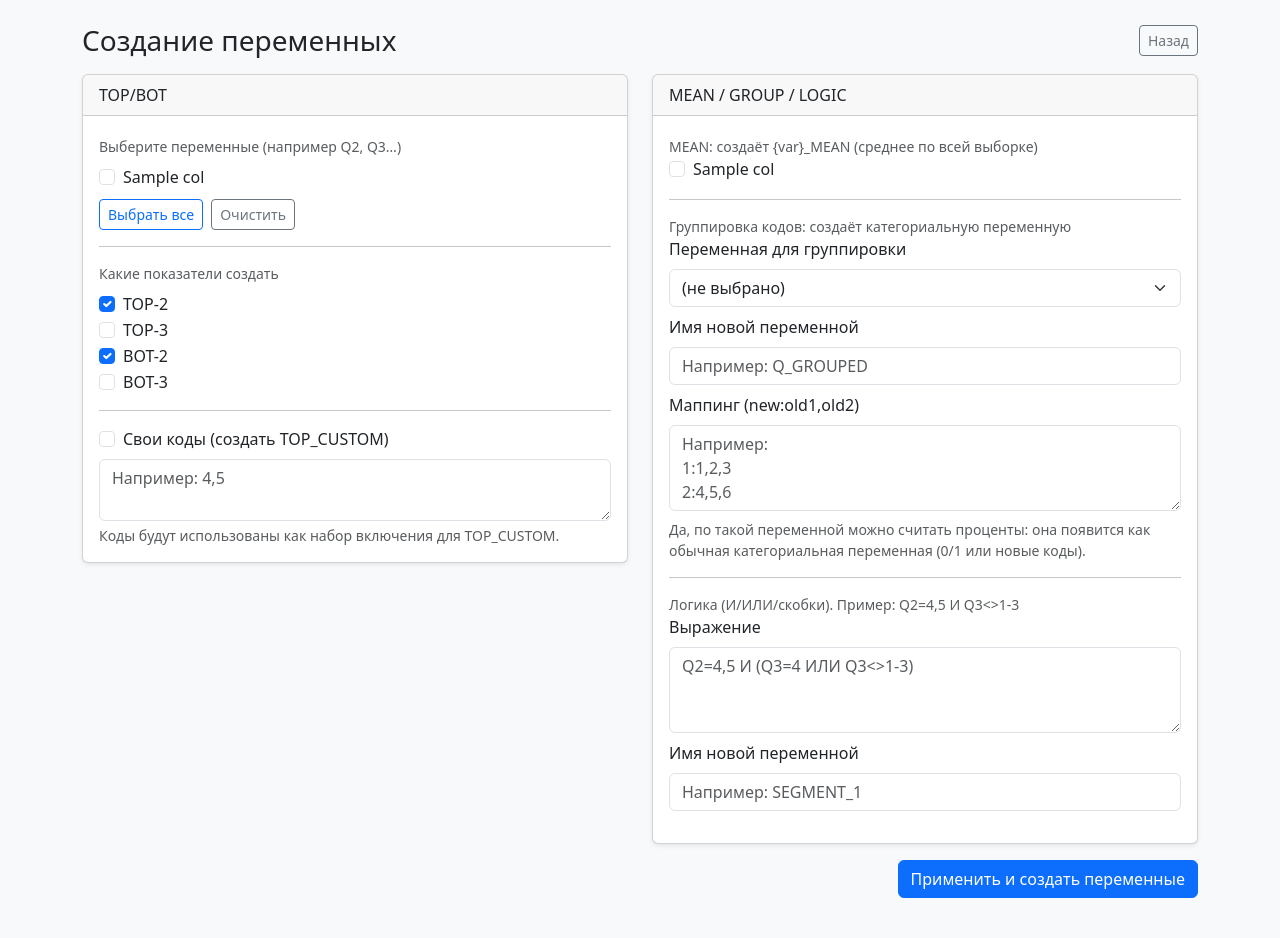
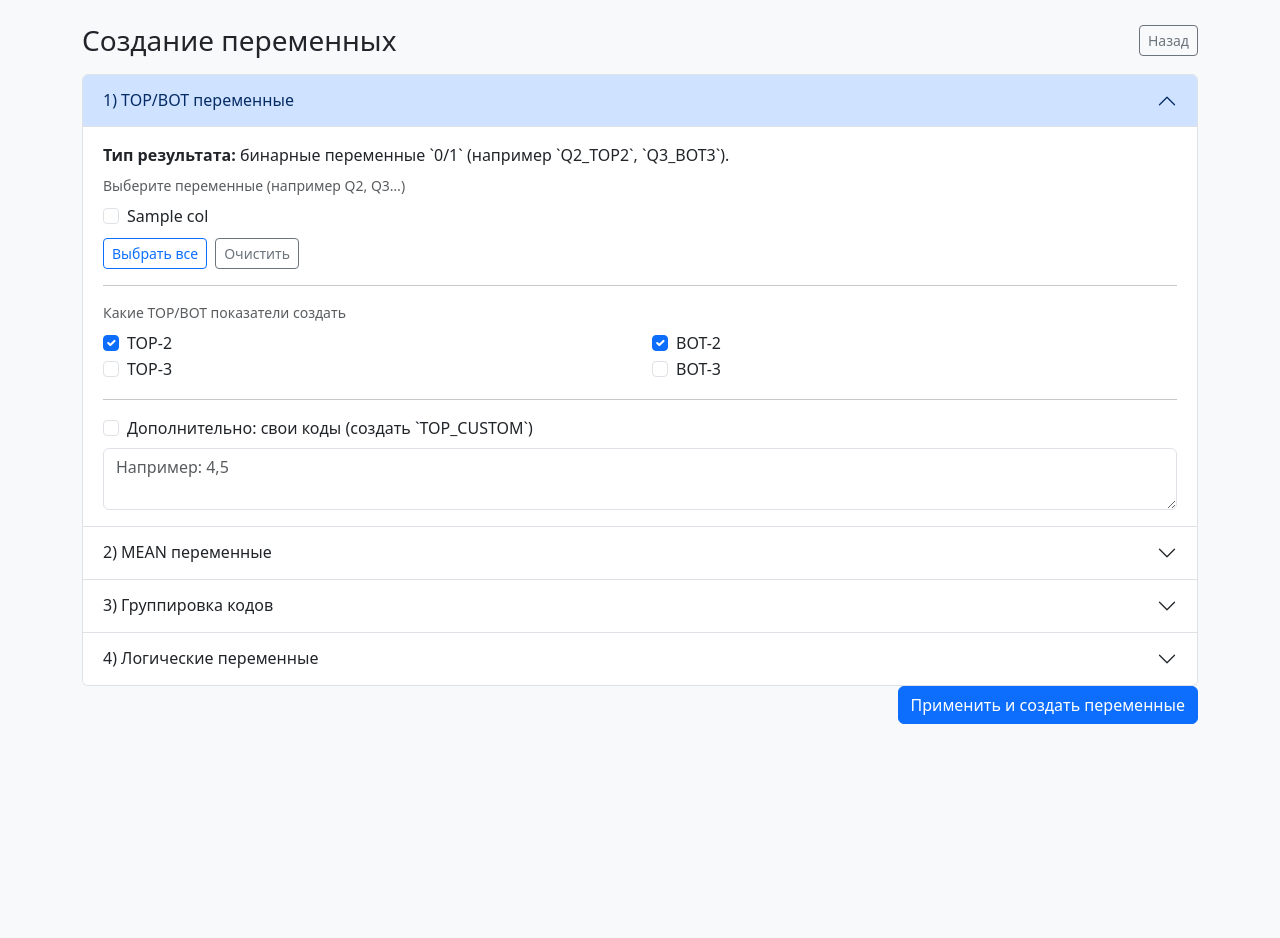
Before and after one commit to olesyagrinenko-eng/survey-web-app, a Flask app: template templates/variables.html in a window 1280 px wide. After the commit the page ends 724 px from the top, so only its background shows below. Run offline with Flask 3, Linux system fonts and the light colour scheme; the template is opened without the code that fills it: most values are stand-ins (such as "Sample title", 1, 10 or a date in 2020).

Commit message:
Add files via upload

```diff
--- a/app.py
+++ b/app.py
@@ -47,6 +47,7 @@ class SurveyConfig:
     metric_percent: bool
     use_weights: bool
     perform_ztest: bool
+    show_sig_marks: bool = True
 
 
 def _load_dataframe_from_upload(file_storage) -> pd.DataFrame:
@@ -284,6 +285,42 @@ def build_crosstab(
 
     table_df = pd.DataFrame(rows, columns=headers)
     return table_df, significance
+
+
+def _annotate_table_with_significance(
+    table_df: pd.DataFrame,
+    significance: Dict[Tuple[str, str], Dict[str, Any]],
+) -> pd.DataFrame:
+    """
+    Добавляет маркеры значимости прямо в значения таблицы:
+    - ↑ если p<0.05 и выше Total
+    - ↓ если p<0.05 и ниже Total
+    """
+    if table_df.empty or not significance:
+        return table_df.copy()
+
+    out = table_df.copy()
+    # Быстрый индекс row_label -> row idx
+    row_index: Dict[str, int] = {}
+    for idx, label in enumerate(out["Переменная"].astype(str).tolist()):
+        row_index[label] = idx
+
+    for (row_label, col_label), info in significance.items():
+        if col_label not in out.columns:
+            continue
+        r_idx = row_index.get(str(row_label))
+        if r_idx is None:
+            continue
+
+        direction = str(info.get("direction", "none"))
+        if direction not in {"up", "down"}:
+            continue
+
+        current = out.at[r_idx, col_label]
+        arrow = "↑" if direction == "up" else "↓"
+        out.at[r_idx, col_label] = f"{current} {arrow}"
+
+    return out
 
 
 # =========================
@@ -931,6 +968,7 @@ def configure():
         metric_percent = bool(request.form.get("metric_percent"))
         use_weights = bool(request.form.get("use_weights"))
         perform_ztest = bool(request.form.get("perform_ztest"))
+        show_sig_marks = bool(request.form.get("show_sig_marks"))
 
         if not row_vars:
             flash("Выберите хотя бы одну переменную для строк.", "error")
@@ -951,6 +989,7 @@ def configure():
             metric_percent=metric_percent,
             use_weights=use_weights,
             perform_ztest=perform_ztest,
+            show_sig_marks=show_sig_marks,
         )
 
         excel_id = None
@@ -960,6 +999,9 @@ def configure():
         except Exception as exc:
             flash(str(exc), "error")
             return redirect(url_for("configure"))
+
+        # Таблица для UI/Excel с явной маркировкой значимостей.
+        display_df = _annotate_table_with_significance(table_df, significance) if config.show_sig_marks else table_df.copy()
 
         # В session НЕ храним config, т.к. список выбранных переменных может быть очень большим,
         # а Flask session хранится в cookie (JSON-сериализация может падать).
@@ -975,7 +1017,7 @@ def configure():
                     )
                 excel_id = uuid.uuid4().hex
                 tmp_name = f"/tmp/survey_web_excel_{excel_id}.xlsx"
-                table_df.to_excel(tmp_name, index=False)
+                display_df.to_excel(tmp_name, index=False)
                 EXCELSTORE[excel_id] = tmp_name
                 session["last_excel_id"] = excel_id
             except Exception as exc:
@@ -989,22 +1031,68 @@ def configure():
         # show: только отображение (без Excel, чтобы не падать на to_excel)
         try:
             result_id = uuid.uuid4().hex
-            table_html = table_df.to_html(classes="table table-sm table-striped", index=False)
+            table_html = display_df.to_html(classes="table table-sm table-striped", index=False)
             RESULTSTORE[result_id] = {
                 "table_html": table_html,
                 "significance": {f"{rk}||{ck}": v for (rk, ck), v in significance.items()},
+                "table_json": display_df.to_json(orient="split"),
+                "config": config.__dict__,
             }
             session["last_result_id"] = result_id
         except Exception as exc:
             flash(f"Не удалось подготовить отображение таблицы: {exc}", "error")
 
+        # Для режима "show" тоже подготовим Excel (но безопасно),
+        # чтобы была возможность скачать после просмотра.
+        try:
+            cells = int(table_df.shape[0] * table_df.shape[1])
+            if cells <= 50000:
+                excel_id = uuid.uuid4().hex
+                tmp_name = f"/tmp/survey_web_excel_{excel_id}.xlsx"
+                display_df.to_excel(tmp_name, index=False)
+                EXCELSTORE[excel_id] = tmp_name
+                session["last_excel_id"] = excel_id
+        except Exception:
+            # Если Excel не подготовился - просто отключим кнопку скачивания
+            session.pop("last_excel_id", None)
+
         return redirect(url_for("results"))
 
     has_weight = "weight" in columns
+
+    # Prefill from last successful result to enable "retune" flow
+    preselected_rows: List[str] = []
+    preselected_cols: List[str] = []
+    metric_count_default = True
+    metric_percent_default = True
+    use_weights_default = has_weight
+    perform_ztest_default = True
+    show_sig_marks_default = True
+
+    if request.args.get("prefill") == "1":
+        result_id = session.get("last_result_id")
+        stored = RESULTSTORE.get(result_id, {}) if result_id else {}
+        cfg = stored.get("config") if isinstance(stored, dict) else None
+        if isinstance(cfg, dict):
+            preselected_rows = [str(v) for v in cfg.get("row_vars", []) if str(v) in columns]
+            preselected_cols = [str(v) for v in cfg.get("col_vars", []) if str(v) in columns]
+            metric_count_default = bool(cfg.get("metric_count", True))
+            metric_percent_default = bool(cfg.get("metric_percent", True))
+            use_weights_default = bool(cfg.get("use_weights", use_weights_default)) and has_weight
+            perform_ztest_default = bool(cfg.get("perform_ztest", True))
+            show_sig_marks_default = bool(cfg.get("show_sig_marks", True))
+
     return render_template(
         "configure.html",
         columns=columns,
         has_weight=has_weight,
+        preselected_rows=preselected_rows,
+        preselected_cols=preselected_cols,
+        metric_count_default=metric_count_default,
+        metric_percent_default=metric_percent_default,
+        use_weights_default=use_weights_default,
+        perform_ztest_default=perform_ztest_default,
+        show_sig_marks_default=show_sig_marks_default,
     )
 
 
@@ -1024,6 +1112,9 @@ def results():
         row_label, col_label = k.split("||", 1)
         significance[(row_label, col_label)] = v
 
+    sig_total = len(significance_raw)
+    sig_significant = sum(1 for _k, v in significance_raw.items() if str(v.get("direction")) != "none")
+
     excel_id = session.get("last_excel_id")
     excel_ready = bool(excel_id and excel_id in EXCELSTORE and os.path.exists(EXCELSTORE.get(excel_id, "")))
 
@@ -1032,6 +1123,8 @@ def results():
         table_html=table_html,
         significance=significance,
         excel_ready=excel_ready,
+        sig_total=sig_total,
+        sig_significant=sig_significant,
     )
 
 
@@ -1063,7 +1156,25 @@ def download_excel():
             mimetype="application/vnd.openxmlformats-officedocument.spreadsheetml.sheet",
         )
 
-    # Без fallback: пересчёт на лету снова может привести к SIGKILL/500 на Render.
+    # Fallback: если временный excel уже удалился, соберем файл из сохраненного результата.
+    result_id = session.get("last_result_id")
+    stored = RESULTSTORE.get(result_id, {}) if result_id else {}
+    table_json = stored.get("table_json")
+    if table_json:
+        try:
+            table_df = pd.read_json(table_json, orient="split")
+            tmp_name = f"/tmp/survey_web_excel_{uuid.uuid4().hex}.xlsx"
+            table_df.to_excel(tmp_name, index=False)
+            return send_file(
+                tmp_name,
+                as_attachment=True,
+                download_name="survey_analysis.xlsx",
+                mimetype="application/vnd.openxmlformats-officedocument.spreadsheetml.sheet",
+            )
+        except Exception as exc:
+            flash(f"Не удалось сформировать Excel из результата: {exc}", "error")
+            return redirect(url_for("results"))
+
     flash("Excel пока не подготовлен. Нажмите 'Скачать Excel сразу' на странице расчёта.", "error")
     return redirect(url_for("results"))
 
--- a/templates/variables.html
+++ b/templates/variables.html
@@ -61,15 +61,18 @@
       {% endif %}
 
       <form method="post" id="varsForm">
-        <div class="row">
-          <div class="col-lg-6">
-            <div class="card mb-3 shadow-sm">
-              <div class="card-header">TOP/BOT</div>
-              <div class="card-body">
-                <div class="mb-2">
-                  <div class="form-text">Выберите переменные (например Q2, Q3…)</div>
-                </div>
-                <div style="max-height: 300px; overflow-y:auto;" id="topbotVarsList">
+        <div class="accordion" id="varTypesAccordion">
+          <div class="accordion-item">
+            <h2 class="accordion-header">
+              <button class="accordion-button" type="button" data-bs-toggle="collapse" data-bs-target="#typeTopBot" aria-expanded="true" aria-controls="typeTopBot">
+                1) TOP/BOT переменные
+              </button>
+            </h2>
+            <div id="typeTopBot" class="accordion-collapse collapse show" data-bs-parent="#varTypesAccordion">
+              <div class="accordion-body">
+                <p class="mb-2"><strong>Тип результата:</strong> бинарные переменные `0/1` (например `Q2_TOP2`, `Q3_BOT3`).</p>
+                <div class="mb-2"><div class="form-text">Выберите переменные (например Q2, Q3…)</div></div>
+                <div style="max-height: 250px; overflow-y:auto;" id="topbotVarsList">
                   {% for c in columns %}
                     <div class="form-check">
                       <input class="form-check-input" type="checkbox" name="topbot_vars" value="{{ c }}" id="tb_{{ loop.index }}">
@@ -83,48 +86,40 @@
                 </div>
 
                 <hr>
-
-                <div class="mb-2">
-                  <div class="form-text">Какие показатели создать</div>
+                <div class="mb-2"><div class="form-text">Какие TOP/BOT показатели создать</div></div>
+                <div class="row">
+                  <div class="col-md-6">
+                    <div class="form-check"><input class="form-check-input" type="checkbox" name="top2" id="top2" checked><label class="form-check-label" for="top2">TOP-2</label></div>
+                    <div class="form-check"><input class="form-check-input" type="checkbox" name="top3" id="top3"><label class="form-check-label" for="top3">TOP-3</label></div>
                   </div>
-                <div class="form-check">
-                  <input class="form-check-input" type="checkbox" name="top2" id="top2" checked>
-                  <label class="form-check-label" for="top2">TOP-2</label>
+                  <div class="col-md-6">
+                    <div class="form-check"><input class="form-check-input" type="checkbox" name="bot2" id="bot2" checked><label class="form-check-label" for="bot2">BOT-2</label></div>
+                    <div class="form-check"><input class="form-check-input" type="checkbox" name="bot3" id="bot3"><label class="form-check-label" for="bot3">BOT-3</label></div>
                   </div>
-                <div class="form-check">
-                  <input class="form-check-input" type="checkbox" name="top3" id="top3">
-                  <label class="form-check-label" for="top3">TOP-3</label>
-                </div>
-                <div class="form-check">
-                  <input class="form-check-input" type="checkbox" name="bot2" id="bot2" checked>
-                  <label class="form-check-label" for="bot2">BOT-2</label>
-                </div>
-                <div class="form-check">
-                  <input class="form-check-input" type="checkbox" name="bot3" id="bot3">
-                  <label class="form-check-label" for="bot3">BOT-3</label>
                 </div>
 
                 <hr>
-
                 <div class="form-check">
                   <input class="form-check-input" type="checkbox" name="topbot_custom_enabled" id="topbot_custom_enabled">
-                  <label class="form-check-label" for="topbot_custom_enabled">Свои коды (создать TOP_CUSTOM)</label>
+                  <label class="form-check-label" for="topbot_custom_enabled">Дополнительно: свои коды (создать `TOP_CUSTOM`)</label>
                 </div>
                 <div class="mt-2">
                   <textarea class="form-control" name="topbot_custom_codes" rows="2" placeholder="Например: 4,5"></textarea>
-                  <div class="form-text">Коды будут использованы как набор включения для TOP_CUSTOM.</div>
                 </div>
               </div>
             </div>
           </div>
 
-          <div class="col-lg-6">
-            <div class="card mb-3 shadow-sm">
-              <div class="card-header">MEAN / GROUP / LOGIC</div>
-              <div class="card-body">
-                <div class="mb-3">
-                  <div class="form-text">MEAN: создаёт {var}_MEAN (среднее по всей выборке)</div>
-                  <div style="max-height: 140px; overflow-y:auto;" id="meanVarsList">
+          <div class="accordion-item">
+            <h2 class="accordion-header">
+              <button class="accordion-button collapsed" type="button" data-bs-toggle="collapse" data-bs-target="#typeMean" aria-expanded="false" aria-controls="typeMean">
+                2) MEAN переменные
+              </button>
+            </h2>
+            <div id="typeMean" class="accordion-collapse collapse" data-bs-parent="#varTypesAccordion">
+              <div class="accordion-body">
+                <p class="mb-2"><strong>Тип результата:</strong> числовые переменные (константа среднего по выборке), например `Q2_MEAN`.</p>
+                <div style="max-height: 250px; overflow-y:auto;" id="meanVarsList">
                   {% for c in columns %}
                     <div class="form-check">
                       <input class="form-check-input" type="checkbox" name="mean_vars" value="{{ c }}" id="m_{{ loop.index }}">
@@ -132,12 +127,23 @@
                     </div>
                   {% endfor %}
                 </div>
+                <div class="mt-2 d-flex gap-2">
+                  <button type="button" class="btn btn-sm btn-outline-primary" onclick="selectAll('meanVarsList','mean_vars')">Выбрать все</button>
+                  <button type="button" class="btn btn-sm btn-outline-secondary" onclick="clearAll('meanVarsList','mean_vars')">Очистить</button>
+                </div>
+              </div>
+            </div>
           </div>
 
-                <hr>
-
-                <div class="mb-3">
-                  <div class="form-text">Группировка кодов: создаёт категориальную переменную</div>
+          <div class="accordion-item">
+            <h2 class="accordion-header">
+              <button class="accordion-button collapsed" type="button" data-bs-toggle="collapse" data-bs-target="#typeGroup" aria-expanded="false" aria-controls="typeGroup">
+                3) Группировка кодов
+              </button>
+            </h2>
+            <div id="typeGroup" class="accordion-collapse collapse" data-bs-parent="#varTypesAccordion">
+              <div class="accordion-body">
+                <p class="mb-2"><strong>Тип результата:</strong> категориальная переменная с новыми кодами (проценты по ней считать можно).</p>
                 <div class="mb-2">
                   <label class="form-label">Переменная для группировки</label>
                   <select class="form-select" name="group_var">
@@ -152,28 +158,33 @@
                   <input class="form-control" type="text" name="group_new_name" placeholder="Например: Q_GROUPED">
                 </div>
                 <div class="mb-2">
-                    <label class="form-label">Маппинг (new:old1,old2)</label>
+                  <label class="form-label">Маппинг групп (обязательно)</label>
                   <textarea class="form-control" name="group_mapping" rows="3" placeholder="Например:
 1:1,2,3
 2:4,5,6"></textarea>
                 </div>
-                  <div class="form-text">Да, по такой переменной можно считать проценты: она появится как обычная категориальная переменная (0/1 или новые коды).</div>
+              </div>
+            </div>
           </div>
 
-                <hr>
-
-                <div class="mb-3">
-                  <div class="form-text">Логика (И/ИЛИ/скобки). Пример: Q2=4,5 И Q3&lt;&gt;1-3</div>
+          <div class="accordion-item">
+            <h2 class="accordion-header">
+              <button class="accordion-button collapsed" type="button" data-bs-toggle="collapse" data-bs-target="#typeLogic" aria-expanded="false" aria-controls="typeLogic">
+                4) Логические переменные
+              </button>
+            </h2>
+            <div id="typeLogic" class="accordion-collapse collapse" data-bs-parent="#varTypesAccordion">
+              <div class="accordion-body">
+                <p class="mb-2"><strong>Тип результата:</strong> бинарная переменная `0/1` по логическому правилу.</p>
                 <div class="mb-2">
-                    <label class="form-label">Выражение</label>
+                  <label class="form-label">Логическое выражение</label>
                   <textarea class="form-control" name="logic_expression" rows="3" placeholder="Q2=4,5 И (Q3=4 ИЛИ Q3&lt;&gt;1-3)"></textarea>
+                  <div class="form-text">Поддержка: `=`, `<>`, диапазоны `1-3`, операторы `И/ИЛИ`, скобки.</div>
                 </div>
                 <div class="mb-2">
                   <label class="form-label">Имя новой переменной</label>
                   <input class="form-control" type="text" name="logic_new_name" placeholder="Например: SEGMENT_1">
                 </div>
-                </div>
-
               </div>
             </div>
           </div>
```
Also changed, not shown: templates/configure.html (+13 -6 lines), templates/results.html (+11 -0 lines). Lines whose indentation alone changed are shown as unchanged.
